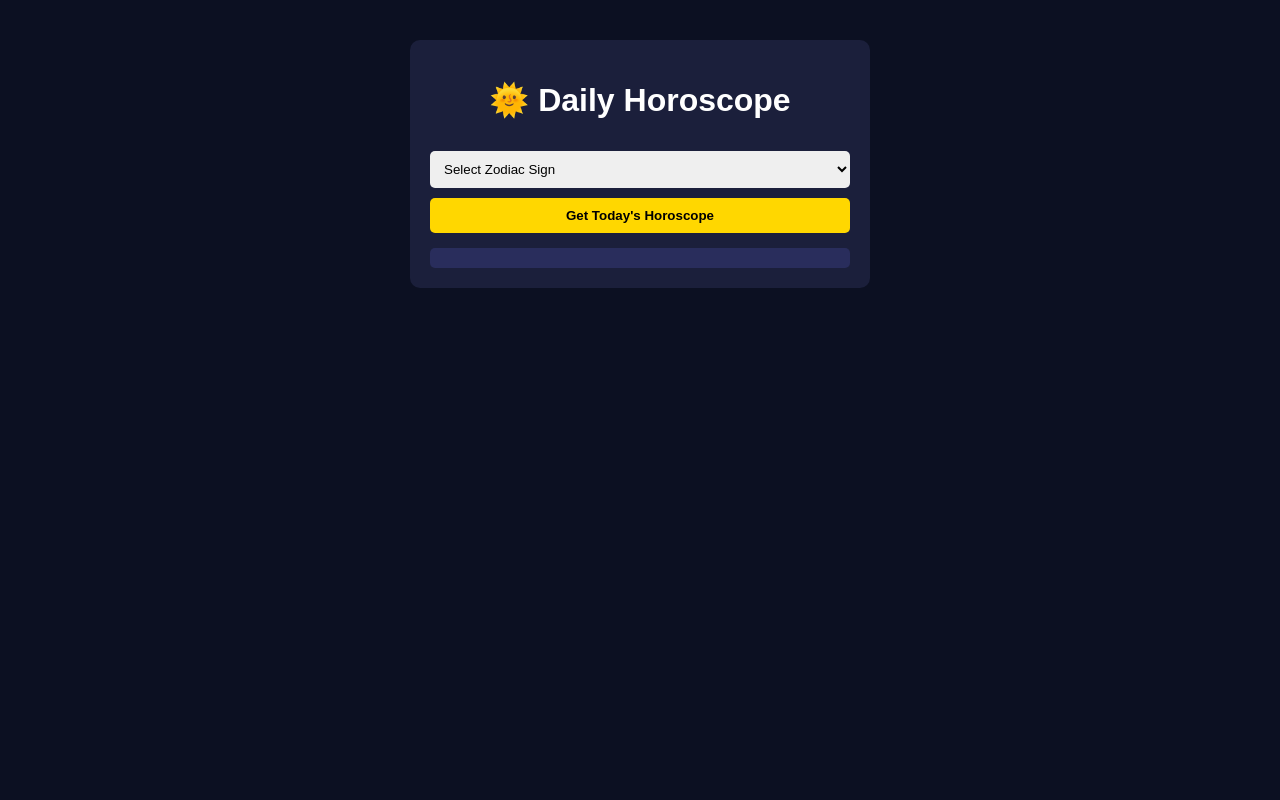
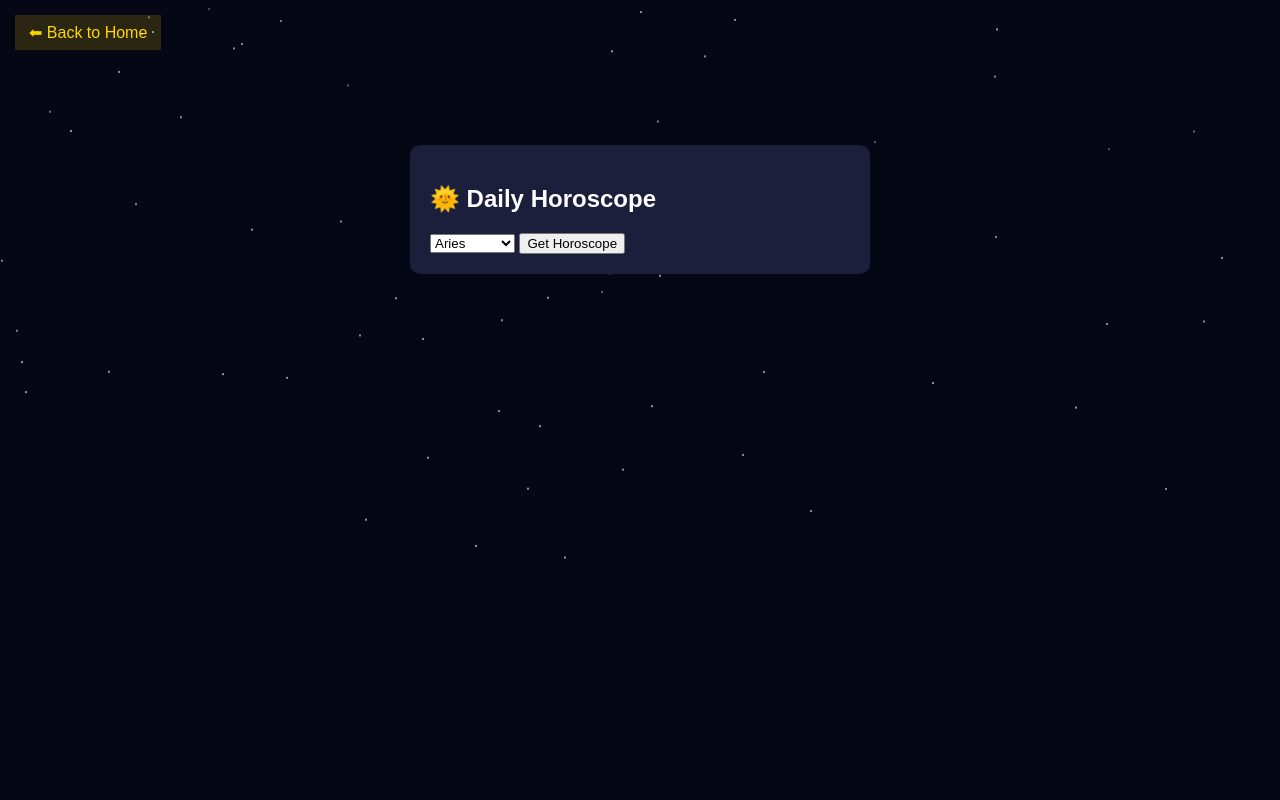
Before and after one commit to Udita1995/astro-ai-bot, a Flask app: page /daily-horoscope in a window 1280 px wide. Run offline with Flask 3, Linux system fonts and the light colour scheme.

Commit message:
Update daily.html

```diff
--- a/templates/daily.html
+++ b/templates/daily.html
@@ -1,83 +1,50 @@
 <!DOCTYPE html>
 <html>
 <head>
-    <title>Daily Horoscope | AstroRashi</title>
-    <style>
-        body {
-            background: #0c1022;
-            color: white;
-            font-family: Arial;
-        }
-        .box {
-            width: 420px;
-            margin: auto;
-            margin-top: 40px;
-            padding: 20px;
-            background: #1b1f3b;
-            border-radius: 10px;
-            text-align: center;
-        }
-        select, button {
-            width: 100%;
-            margin-top: 10px;
-            padding: 10px;
-            border-radius: 5px;
-            border: none;
-        }
-        button {
-            background: gold;
-            font-weight: bold;
-            cursor: pointer;
-        }
-        .reply {
-            margin-top: 15px;
-            background: #292d5c;
-            padding: 10px;
-            border-radius: 5px;
-        }
-    </style>
+<title>Daily Horoscope</title>
+<meta name="viewport" content="width=device-width, initial-scale=1">
+<style>
+body{margin:0;font-family:Arial;background:#050714;color:white;overflow:hidden;}
+.stars{position:fixed;width:100%;height:100%;z-index:0;}
+.star{position:absolute;width:2px;height:2px;background:white;border-radius:50%;
+animation:move linear infinite;}
+@keyframes move{to{transform:translateY(-120vh);opacity:0;}}
+.box{position:relative;z-index:2;width:420px;margin:80px auto;padding:20px;
+background:#1b1f3b;border-radius:10px;animation:fade 1s;}
+@keyframes fade{from{opacity:0;transform:translateY(20px);}to{opacity:1;}}
+.back-home{margin:15px;display:inline-block;padding:8px 14px;
+background:rgba(255,215,0,0.15);color:gold;text-decoration:none;}
+</style>
 </head>
+
 <body>
+<div class="stars" id="stars"></div>
+<a href="/" class="back-home">⬅ Back to Home</a>
 
 <div class="box">
-    <h1>🌞 Daily Horoscope</h1>
-
-    <select id="sign">
-        <option value="">Select Zodiac Sign</option>
-        <option>Aries</option>
-        <option>Taurus</option>
-        <option>Gemini</option>
-        <option>Cancer</option>
-        <option>Leo</option>
-        <option>Virgo</option>
-        <option>Libra</option>
-        <option>Scorpio</option>
-        <option>Sagittarius</option>
-        <option>Capricorn</option>
-        <option>Aquarius</option>
-        <option>Pisces</option>
-    </select>
-
-    <button onclick="getHoroscope()">Get Today's Horoscope</button>
-
-    <div class="reply" id="reply"></div>
+<h2>🌞 Daily Horoscope</h2>
+<select id="sign">
+<option>Aries</option><option>Taurus</option><option>Gemini</option>
+<option>Cancer</option><option>Leo</option><option>Virgo</option>
+<option>Libra</option><option>Scorpio</option><option>Sagittarius</option>
+<option>Capricorn</option><option>Aquarius</option><option>Pisces</option>
+</select>
+<button onclick="get()">Get Horoscope</button>
+<div id="reply"></div>
 </div>
 
 <script>
-function getHoroscope() {
-    fetch("/daily", {
-        method: "POST",
-        headers: {"Content-Type": "application/json"},
-        body: JSON.stringify({
-            sign: document.getElementById("sign").value
-        })
-    })
-    .then(res => res.json())
-    .then(data => {
-        document.getElementById("reply").innerText = data.reply;
-    });
-}
+for(let i=0;i<100;i++){
+let s=document.createElement("div");
+s.className="star";
+s.style.left=Math.random()*100+"vw";
+s.style.top=Math.random()*100+"vh";
+s.style.animationDuration=10+Math.random()*20+"s";
+stars.appendChild(s);}
+function get(){
+fetch("/daily",{method:"POST",headers:{"Content-Type":"application/json"},
+body:JSON.stringify({sign:sign.value})})
+.then(r=>r.json()).then(d=>reply.innerText=d.reply);}
 </script>
-
 </body>
 </html>
```
